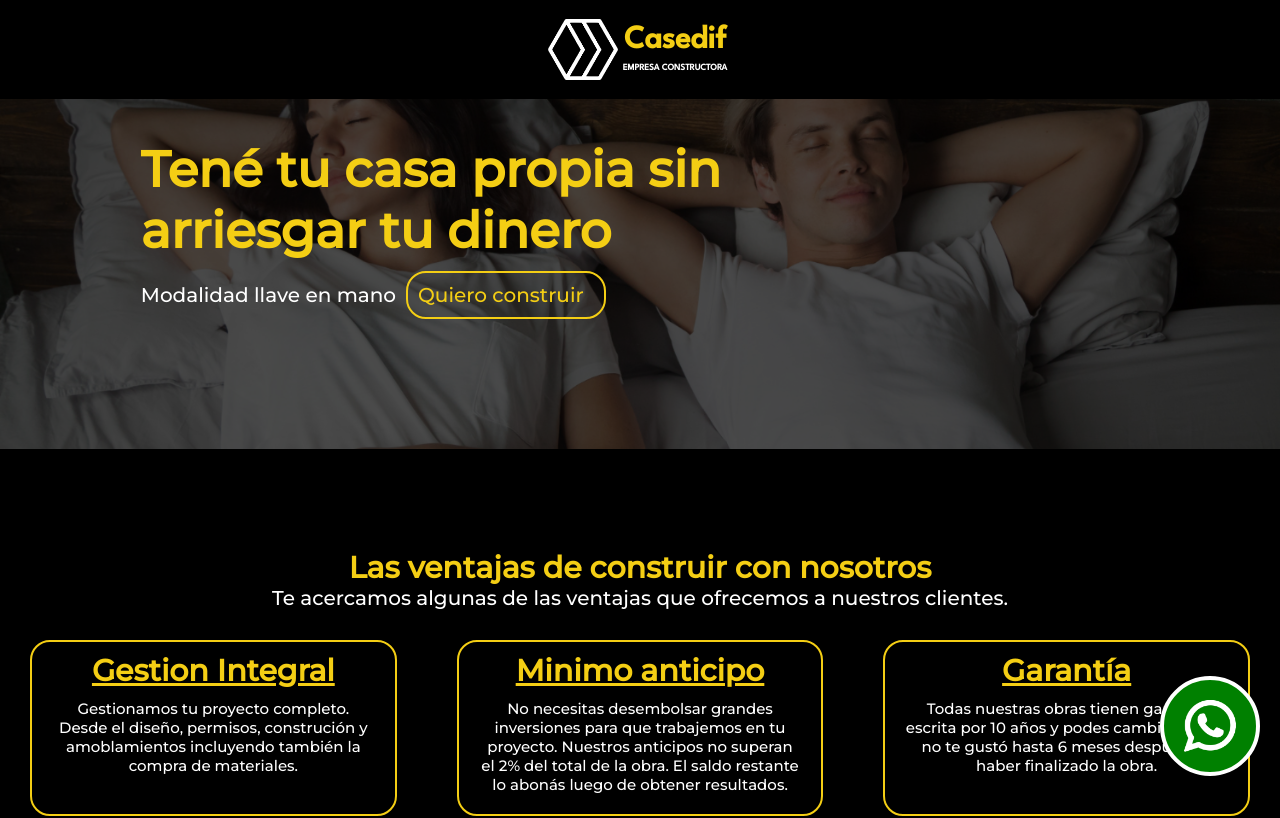
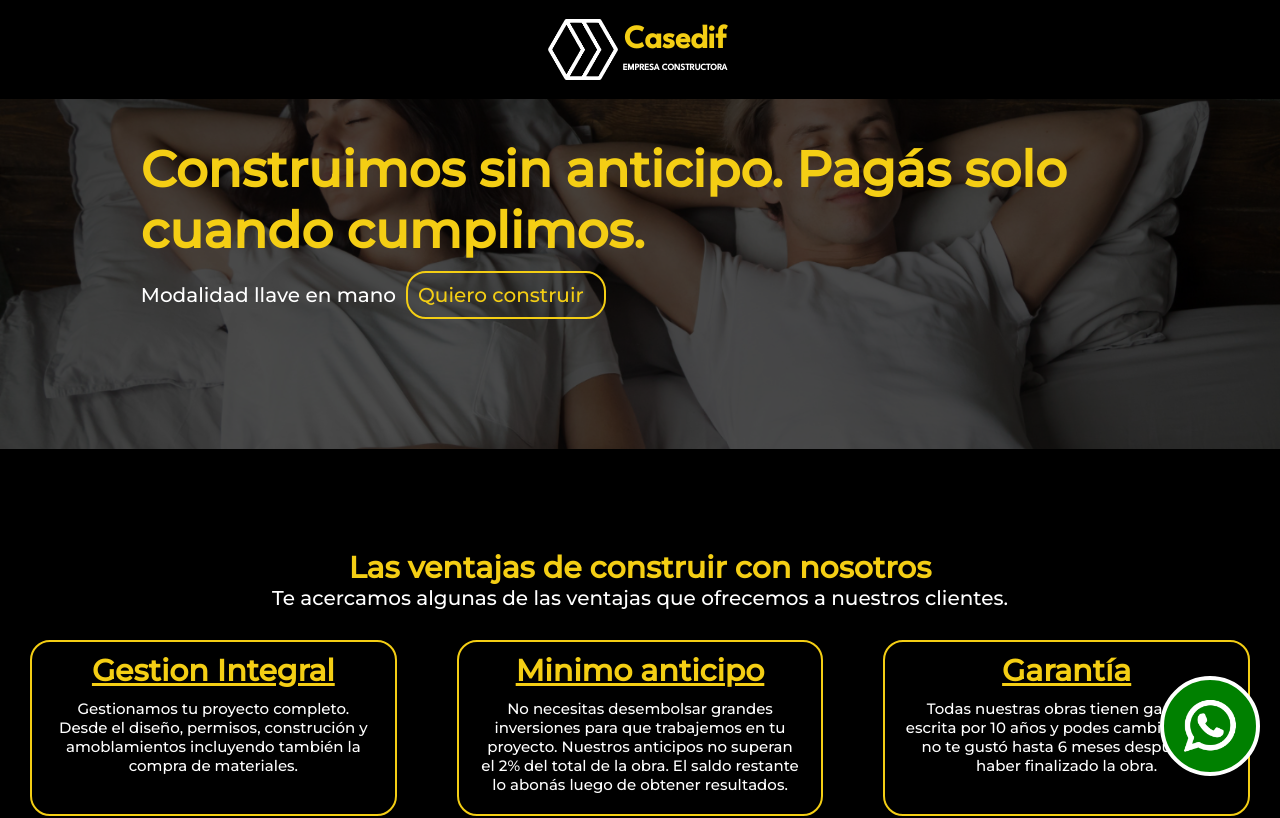
Before and after one commit to GuidoToritto/Casedif, a React (Create React App) app: page / in a window 1280 px wide. Shown: the top 818 px of the page. Built offline with nearby package versions, Linux system fonts and the light colour scheme.

Commit message:
Update Main.jsx

```diff
--- a/src/components/Main.jsx
+++ b/src/components/Main.jsx
@@ -165,7 +165,7 @@ export const Main = () => {
   return (
     <div>
       <div className="steelframe01 box">
-        Tené tu casa propia sin arriesgar tu dinero
+       Construimos sin anticipo. Pagás solo cuando cumplimos.
       </div>
       <div className="steelframe02 box">
         <div>Modalidad llave en mano</div>
@@ -367,8 +367,8 @@ export const Main = () => {
             <br />
           </div>
           <h3>
-           Av. Hipólito Yrigoyen 4789, Lanús Centro. Buenos Aires <br />
-            info@casedif.com <br /> Teléfono: +54 9 11 7618 0939
+          Marcelo T. de Alvear 925, Ciudad Autónoma de Buenos Aires. <br />
+            casedif@gmail.com <br /> Teléfono: +54 9 11 7618 0939
           </h3>
           <br />
           <br />
```
